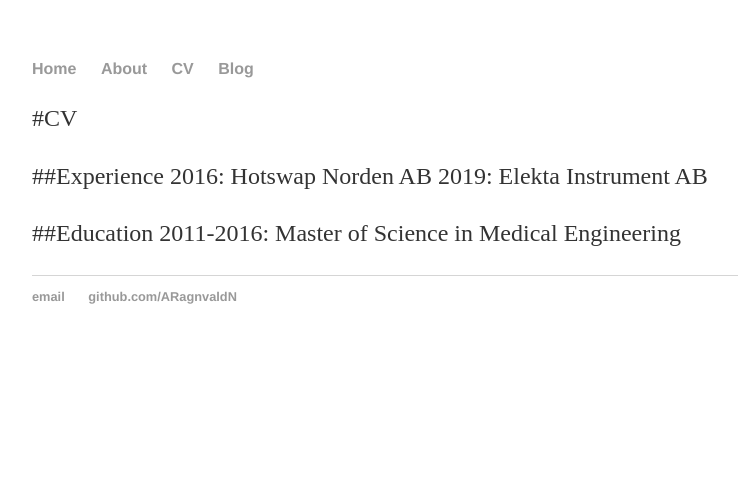
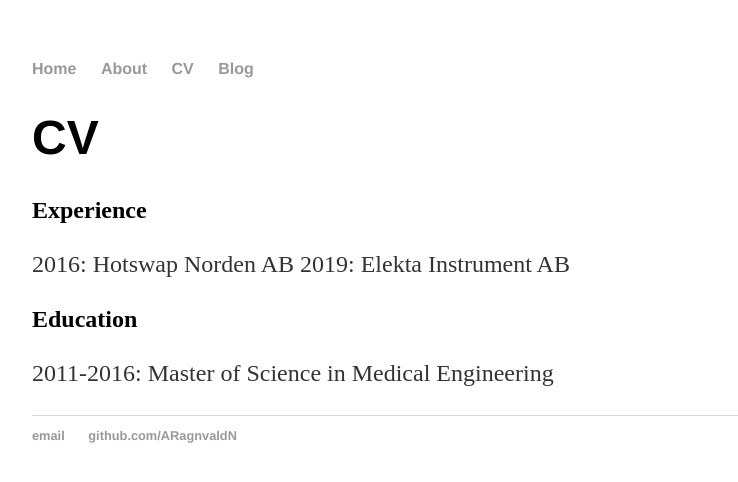
Before and after one commit to ARagnvaldN/ARagnvaldN.github.io, a Jekyll site: the page built from cv.md, in a window 1280 px wide. Shown: the top 482 px of the page, without its empty margins (160-898 px from the left). Built offline with Jekyll 4.4.1, drawn with Linux system fonts in a browser that asks for light colours; our own code applies the rules of GitHub Pages for plain Markdown files; part of the change alters nothing that is shown.

Commit message:
Fixed markdown formatting and links.

```diff
--- a/_layouts/default.html
+++ b/_layouts/default.html
@@ -8,8 +8,8 @@
 		<nav>
     		<ul>
         		<li><a href="/">Home</a></li>
-	        	<li><a href="/about">About</a></li>
-        		<li><a href="/cv">CV</a></li>
+	        	<li><a href="/about.html">About</a></li>
+        		<li><a href="/cv.html">CV</a></li>
         		<li><a href="/blog">Blog</a></li>
     		</ul>
 		</nav>
--- a/cv.md
+++ b/cv.md
@@ -2,11 +2,11 @@
 permalink: /cv.html
 layout: default
 ---
-#CV
+# CV
 
-##Experience
+## Experience
 2016: Hotswap Norden AB
 2019: Elekta Instrument AB
 
-##Education
+## Education
 2011-2016: Master of Science in Medical Engineering
```
Also changed, not shown: 404.md (+1 -1 lines).
